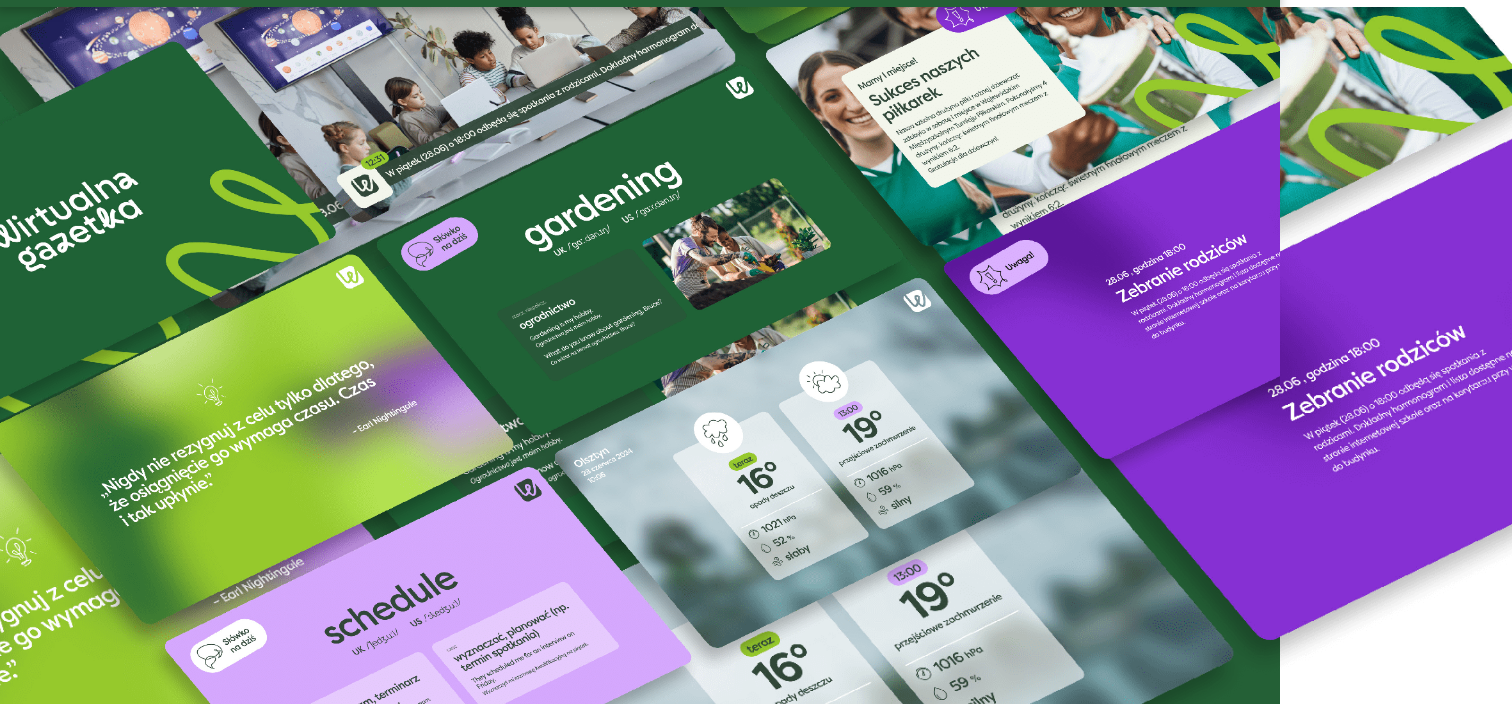
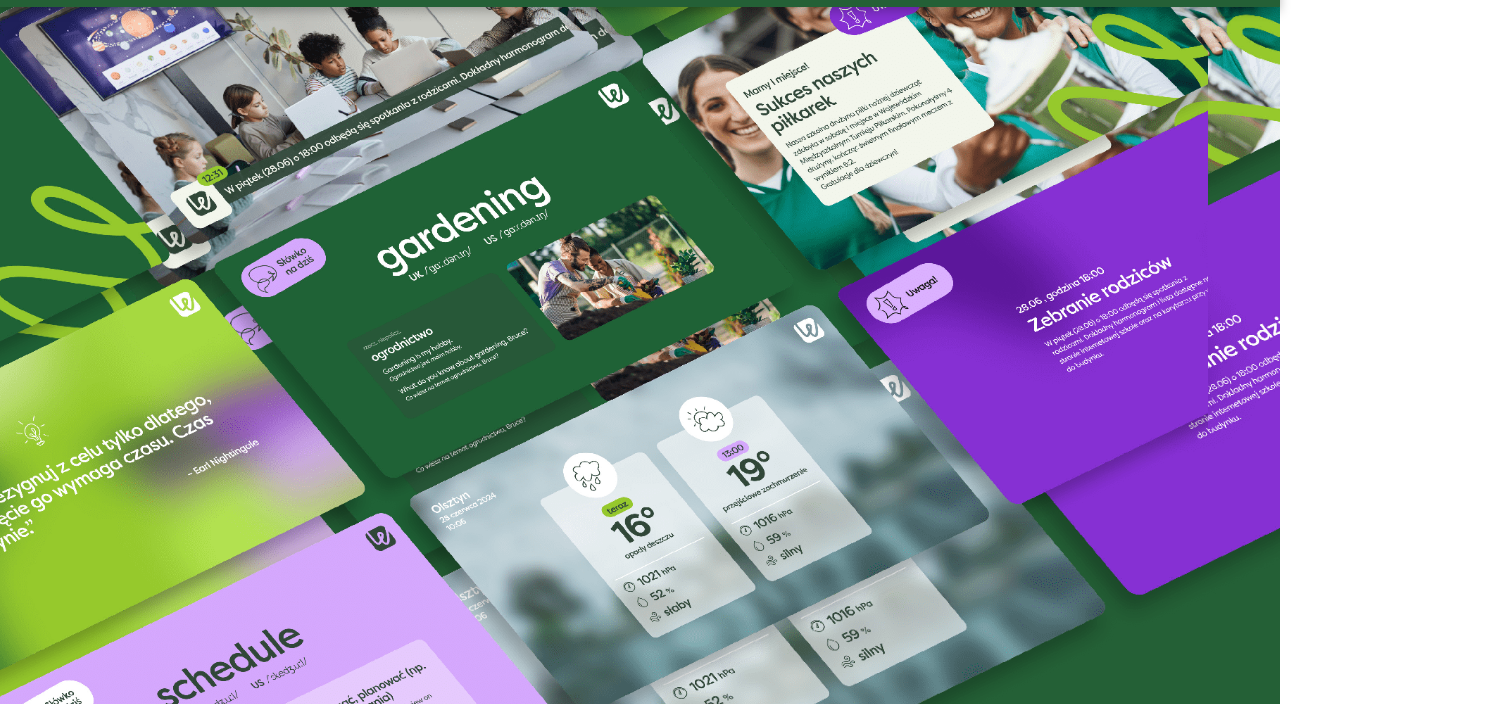
Before and after one commit to praktyki-cormo/wirtualna-gazetka, a Gatsby site: page / in a window 1280 px wide. Shown: the part 96-800 px from the top of the page, 1512 px wide, since content can reach past the window. Built offline with nearby package versions, Linux system fonts and the light colour scheme; Gatsby itself is replaced by a stand-in of ours.

Commit message:
update background

```diff
--- a/src/pages/index.tsx
+++ b/src/pages/index.tsx
@@ -48,21 +48,13 @@
 			<div style={{
 					height: 1300,
 					backgroundColor: bgGreen,
-					zIndex: -99999
+					zIndex: -99999,
+					backgroundImage: 'url(' + fiszki + '), url(' + fiszki + ')',
+					backgroundPosition: 'right top, right top',
+					backgroundPositionX: '-200px, -300px',
+					backgroundSize: '110% auto, 130% auto',
+					backgroundRepeat: 'no-repeat, no-repeat'
 				}}>
-				<img src={fiszki} style={{
-					width: '100%',
-					height: 'auto',
-					position: "absolute",
-					zIndex: 2
-				}}/>
-				<img src={fiszki} style={{
-				width: '140%',
-					height: 'auto',
-					position: "absolute",
-					zIndex: 1,
-					left: -280,
-				}}/>
 
 					<div style={{
 					position: "relative",
```
